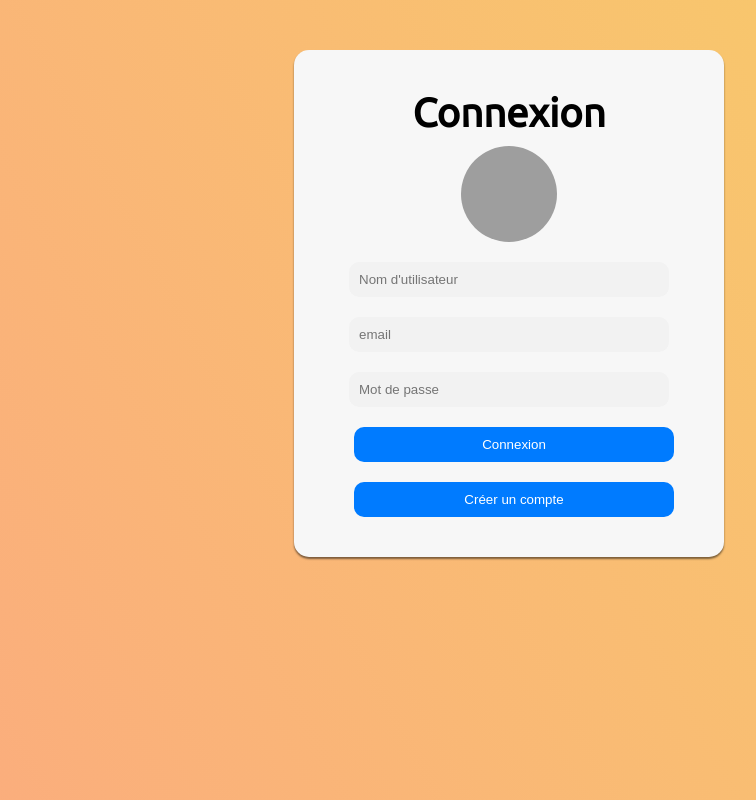
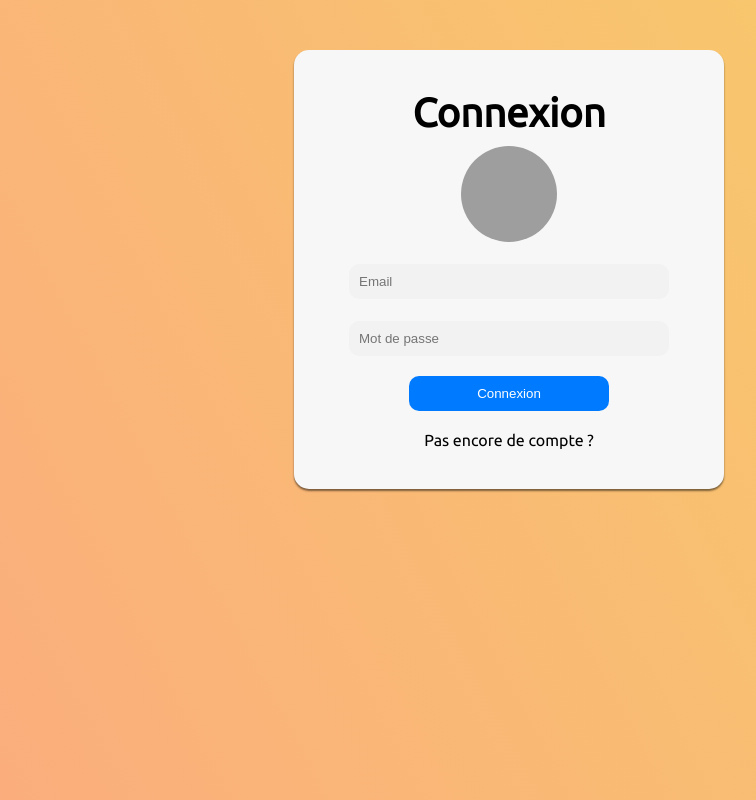
Before and after one commit to Baptiste-B-git/Baptiste_Biancardino_7_12102021, a Vue app in the folder groupomania/: page /#/Login in a window 1280 px wide. Shown: the whole page, without its empty margins (131-887 px from the left). Built offline with nearby package versions, Linux system fonts and the light colour scheme; grey boxes are pictures that could not be loaded.

Commit message:
Lien vers login et Register

```diff
--- a/groupomania/src/components/Post.vue
+++ b/groupomania/src/components/Post.vue
@@ -135,6 +135,11 @@ textarea:focus{
   background-color: #007BFF;
   Color:white;
 }
+button:hover{
+    outline: none !important;
+    border-color: #719ECE;
+    box-shadow: 0 0 10px #719ECE;
+}
 /* Bloc post du User */
 .picture-profile{
   width: 50px;
--- a/groupomania/src/views/GetPosts.vue
+++ b/groupomania/src/views/GetPosts.vue
@@ -16,8 +16,9 @@
         <div v-show="ok"><input type="text" class="message" v-model="updateContent" />
           <button @click="updatePost(message.id)">Modifier</button>
         </div>
+        <i class="fas fa-trash-alt"></i>
         <div class="button-delete" @click="deletePost(message.User.id)">
-          <button  v-if="id == message.User.id || isAdmin == 1" @click="deletePost(message.id)"> Supprimer </button>
+          <button v-if="id == message.User.id || isAdmin == 1" @click="deletePost(message.id)"> Supprimer </button>
         </div>
       </div>
     </div>
@@ -215,9 +216,7 @@ data() {
 
 <style>
 /* Bloc post du User */
-.fa-edit{
-  cursor: pointer;
-}
+
 .message{
   border: 1px solid rgb(104, 104, 104);
   background:#f2f2f2;
@@ -261,8 +260,8 @@ img{
 }
 input:focus{
     outline: none !important;
-    border-color: #dd924c;
-    box-shadow: 0 0 10px #f3b43e;
+    border-color: #719ECE;
+    box-shadow: 0 0 10px #719ECE;
 }
 .post-block {
   background-color: #f7f7f7;
@@ -273,9 +272,13 @@ input:focus{
   box-shadow: 0px 2px 2px rgba(0, 0, 0, 0.8);
 }
 .bloc-update-delete{
-  justify-content: space-between;
+
+  text-align: left;
 }
-.button-delete{
-  text-align: center;
+
+.fa-edit:hover{
+  color: #f58544;
+  transition: 0.3s all;
+  cursor: pointer;
 }
 </style>
--- a/groupomania/src/views/Header.vue
+++ b/groupomania/src/views/Header.vue
@@ -80,7 +80,6 @@ a {
 }
 a:hover{
   color: #f58544;
-  background-color: white;
   transition: 0.3s all;
   cursor: pointer;
 }
--- a/groupomania/src/views/Home.vue
+++ b/groupomania/src/views/Home.vue
@@ -126,7 +126,6 @@ a {
 }
 a:hover{
   color: #f58544;
-  background-color: white;
   transition: 0.3s all;
   cursor: pointer;
 }
--- a/groupomania/src/views/Login.vue
+++ b/groupomania/src/views/Login.vue
@@ -10,13 +10,13 @@
       <form v-on:submit.prevent="onSubmit">
         <div class="form-group">
           <label for="username"></label>
-          <input
+          <!-- <input
             name="username"
             type="text"
             class="form-control"
             placeholder="Nom d'utilisateur"
             v-model="username"
-          />
+          /> -->
           <!-- <ErrorMessage name="username" class="error-feedback" /> -->
         </div>
         <div class="form-group">
@@ -25,7 +25,7 @@
             name="email"
             type="text"
             class="form-control"
-            placeholder="email"
+            placeholder="Email"
             v-model="email"
           />
           <!-- <ErrorMessage name="username" class="error-feedback" /> -->
@@ -46,12 +46,10 @@
         <div class="form-group">
           <button class="btn btn-primary btn-block" @click="handleLogin">
             <span>Connexion</span>
-          </button>
+          </button><br>
 
-          <a href="Register.vue">
-            <button class="btn btn-primary btn-block">
-              <span>Créer un compte</span>
-            </button>
+          <a href="#/register">
+            <span>Pas encore de compte ?</span>
           </a>
         </div>
 
@@ -139,7 +137,6 @@ label {
 h1 {
   margin-bottom: 10px;
   margin-top: 0;
-  font-weight: 800;
 }
 .card-container.card {
   max-width: 350px !important;
@@ -169,18 +166,19 @@ body {
 }
 .btn-block {
   max-width: 100%;
-  width: 320px;
+  min-width: 200px;
   border: none;
   border-radius: 10px;
   padding: 10px;
   margin-top: 20px;
+  margin-bottom: 20px;
   background-color: #007bff;
   color: white;
 }
 .form-control {
   max-width: 100%;
   width: 300px;
-  margin-top: 10px;
+  margin-top: 12px;
   background: #f2f2f2;
   border-radius: 10px;
   padding: 10px;
@@ -189,4 +187,7 @@ body {
 .error-feedback {
   color: red;
 }
+a{
+  text-decoration: none;
+}
 </style>
--- a/groupomania/src/views/Register.vue
+++ b/groupomania/src/views/Register.vue
@@ -1,7 +1,7 @@
 <template>
   <div>
     <div class="card card-container">
-      <h1>S'inscrire</h1>
+      <h1>Inscription</h1>
       <img
         id="profile-img"
         src="//ssl.gstatic.com/accounts/ui/avatar_2x.png"
@@ -9,24 +9,31 @@
       />
       <form  v-on:submit.prevent="onSubmit">
           <div class="form-group">
-            <label for="username">Nom d'utilisateur</label>
-            <input name="username" type="text" class="form-control" v-model="username" req/>
+            <input name="username" type="text" class="form-control" placeholder="Nom d'utilisateur" v-model="username" req/>
+        <div class="form-group">
+
+          <input
+            name="email"
+            type="text"
+            class="form-control"
+            placeholder="Email"
+            v-model="email"
+          />
+          <!-- <ErrorMessage name="username" class="error-feedback" /> -->
+        </div>
           <div class="form-group">
-            <label for="email">Email</label>
-            <input name="email" type="email" class="form-control" v-model="email"/>
-          </div>
-          <div class="form-group">
-            <label for="password">Mot de passe</label>
-            <input name="password" type="password" class="form-control" v-model="password"/>
+            <input name="password" type="password" class="form-control" placeholder="Mot de passe" v-model="password"/>
           </div>
 
           <div class="form-group">
             <button class="btn btn-primary btn-block" @click="signup">
-
-              <span>Connexion</span>
+              <span>Inscription</span>
             </button>
           </div>
         </div>
+          <a href="#/login">
+            <span>Vous avez déjà un compte ?</span>
+          </a>
       </form>
 
 
@@ -109,18 +116,20 @@ body {
 }
 .btn-block{
   max-width: 100%;
-  width: 320px;
+  min-width: 200px;
   border: none;
   border-radius: 10px;
   padding:10px;
-  margin-top: 20px;
-      background-color: #007BFF;
-    Color:white;
+  margin-top: 12px;
+  margin-bottom: 20px;
+  background-color: #007BFF;
+  Color:white;
 }
 .form-control{
   max-width: 100%;
   width: 300px;
-  margin-top: 10px;
+  margin-top: 12px;
+  margin-bottom: 12px;
   background:#f2f2f2;
   border-radius: 10px;
   padding:10px;
@@ -129,4 +138,7 @@ body {
 .error-feedback {
   color: red;
 }
+a{
+  text-decoration: none;
+}
 </style>
```
